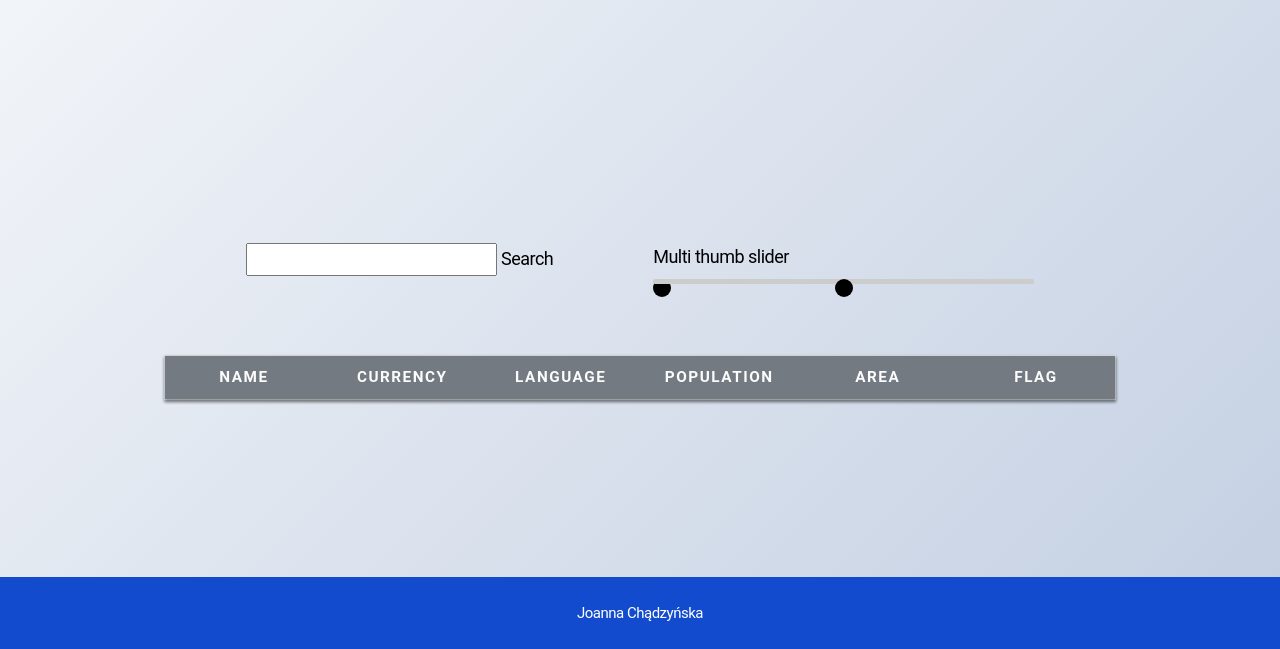
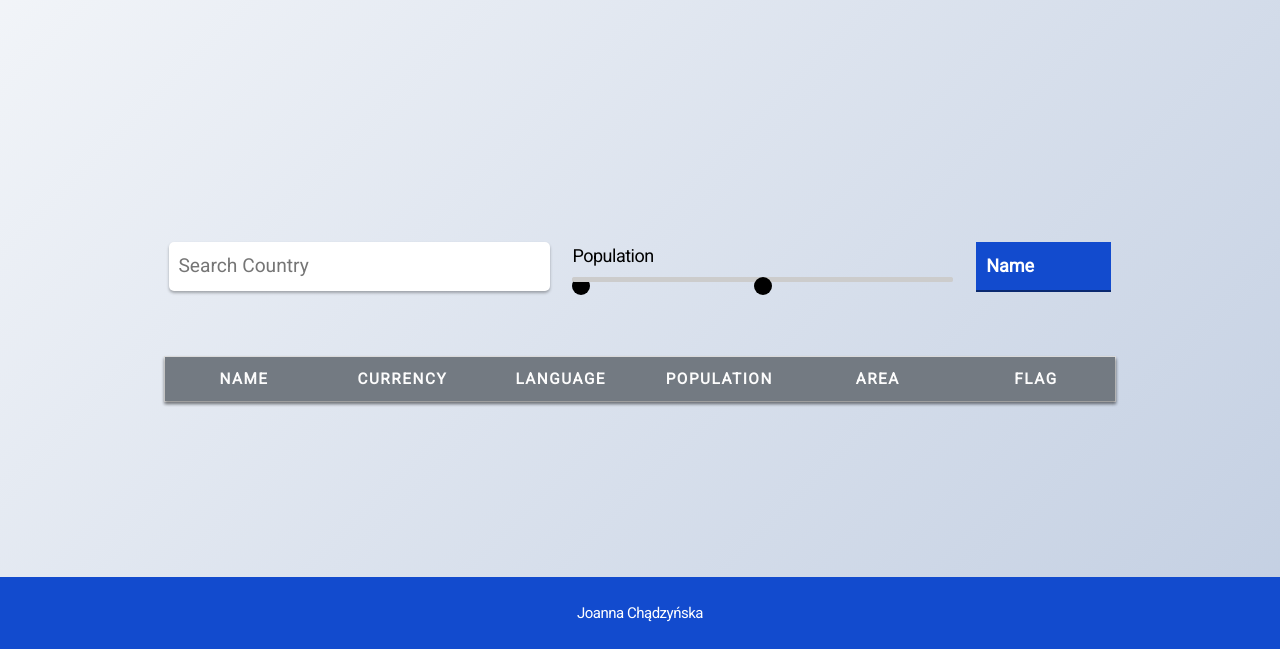
Before and after one commit to joannachadzynska/recruitment-task-countries, a website: page index.html in a window 1280 px wide. Shown: the part 151-800 px from the top of the page. Drawn offline with Linux system fonts and the light colour scheme.

Commit message:
add new tags

```diff
--- a/index.html
+++ b/index.html
@@ -6,16 +6,25 @@
         <meta name="viewport" content="width=device-width, initial-scale=1.0" />
         <link rel="preconnect" href="https://fonts.gstatic.com" />
         <link
-			href="https://fonts.googleapis.com/css2?family=Poppins&display=swap"
+            href="https://fonts.googleapis.com/css2?family=Roboto&display=swap"
+            rel="stylesheet"
+        />
+        <link
+            href="https://fonts.googleapis.com/icon?family=Material+Icons"
             rel="stylesheet"
         />
         <link rel="stylesheet" href="./css/style.css" />
         <title>Country.io</title>
     </head>
+
     <body>
         <nav>
             <div class="container">
-				<input type="checkbox" id="nav-toggle" class="nav-toggle__input" />
+                <input
+                    type="checkbox"
+                    id="nav-toggle"
+                    class="nav-toggle__input"
+                />
                 <div class="logo">
                     <a href="index.html">Countries.io</a>
                 </div>
@@ -40,17 +49,26 @@
         <main>
             <div class="container">
                 <form class="filter-box">
-					<fieldset>
-						<input type="text" name="search" id="search" />
-						<label for="search">Search</label>
+                    <fieldset class="search">
+                        <input
+                            class="search-input"
+                            type="text"
+                            name="search"
+                            id="search"
+                            placeholder="Search Country"
+                            role="searchbox"
+                        />
+                        <!-- <label class="search-label" for="search"></label> -->
                     </fieldset>
                     <fieldset
                         class="slide-range"
                         role="group"
                         aria-labelledby="multi-lbl"
                     >
-						<div id="multi-lbl">Multi thumb slider</div>
-						<label class="sr-only" for="min_population">Min Population</label>
+                        <div id="multi-lbl">Population</div>
+                        <label class="sr-only" for="min_population"
+                            >Min Population</label
+                        >
                         <input
                             type="range"
                             name="min_population"
@@ -59,9 +77,14 @@
                             value="0"
                             max="140000"
                         />
-						<output for="min_population" class="min_population"></output>
+                        <output
+                            for="min_population"
+                            class="min_population"
+                        ></output>
 
-						<label class="sr-only" for="max_population">Max Population</label>
+                        <label class="sr-only" for="max_population"
+                            >Max Population</label
+                        >
                         <input
                             type="range"
                             name="max_population"
@@ -70,7 +93,22 @@
                             max="140000"
                             step="1000"
                         />
-						<output for="max_population" class="max_population"></output>
+                        <output
+                            for="max_population"
+                            class="max_population"
+                        ></output>
+                    </fieldset>
+
+                    <fieldset class="select-fieldset">
+                        <select name="sort-by" id="sort-by">
+                            <option value="" disabled>Sort by:</option>
+                            <option value="name">Name</option>
+                            <option value="currency">Currency</option>
+                            <option value="language">Language</option>
+                            <option value="population">Population</option>
+                            <option value="area">Area</option>
+                        </select>
+                        <div class="select-icon"></div>
                     </fieldset>
                 </form>
                 <br />
```
Lines whose indentation alone changed are shown as unchanged.
